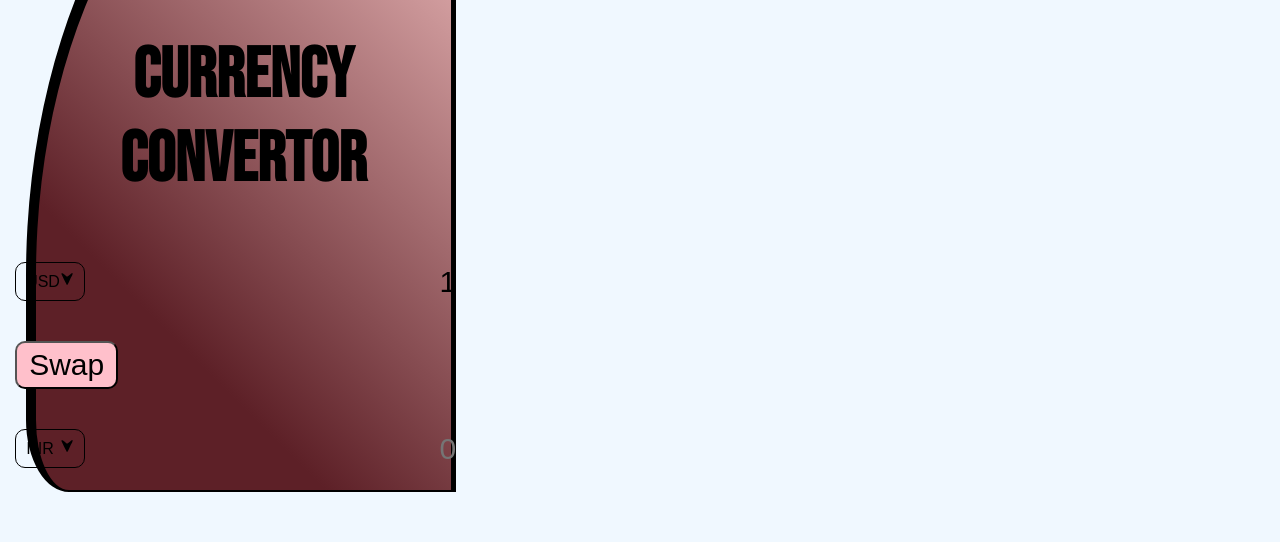
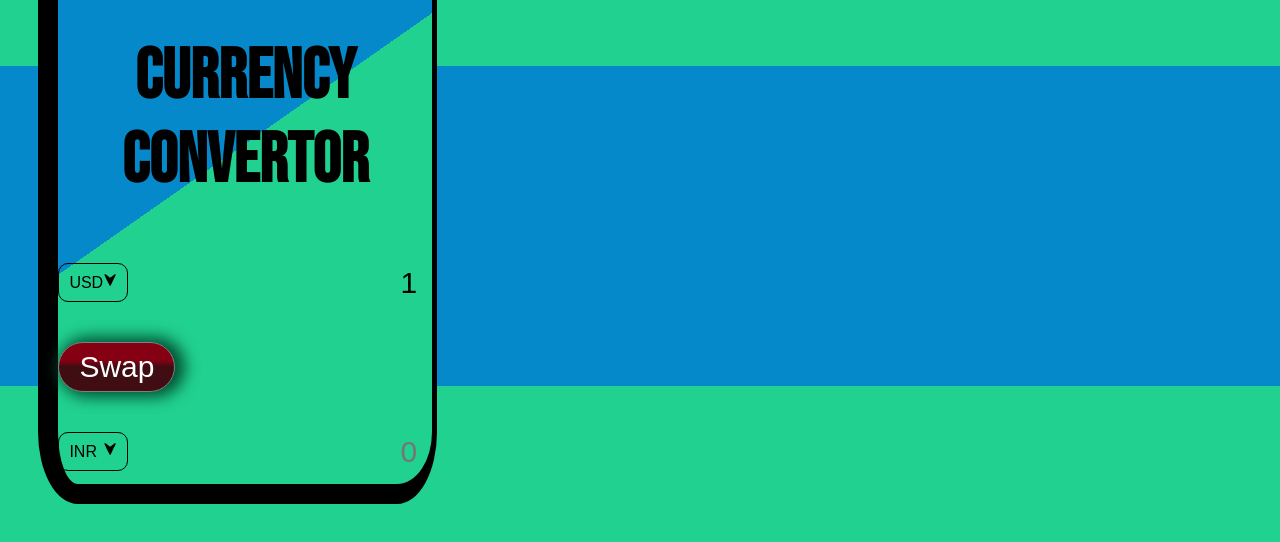
Before and after one commit to saurabh6893/CurrencyConverter, a plain HTML site: page index.html in a window 1280 px wide. Shown: the part 254-796 px from the top of the page. Drawn offline with Linux system fonts and the light colour scheme; no server answers.

Commit message:
Updated visuals

```diff
--- a/style.css
+++ b/style.css
@@ -1,4 +1,5 @@
 @import url('https://fonts.googleapis.com/css2?family=Bebas+Neue&display=swap');
+@import url('https://fonts.googleapis.com/css2?family=Sawarabi+Gothic&display=swap');
 * {
   box-sizing: border-box;
   margin: 0;
@@ -7,10 +8,15 @@
 
 body {
   max-height: 80vh;
-  margin: 2%;
+  padding: 3%;
+  width: 95vw;
+  height: 95vh;
   display: flex;
   flex-direction: row;
-  background-color: aliceblue;
+  background-color: #21d190;
+  background-image: linear-gradient(0deg, #0689cb 50%, #21d190 50%);
+  background-repeat: no-repeat;
+  background-size: cover;
 }
 .cardx {
   display: flex;
@@ -18,22 +24,23 @@ body {
   color: black;
   align-items: center;
   flex-direction: column;
-  background-color: #d387ab;
-  background-image: linear-gradient(225deg, #f4c2c2 2%, #5d2027 74%);
+  background-color: #21d190;
+  background-image: linear-gradient(325deg, #21d190 50%, #0689cb 50%);
   width: 35%;
-  border-radius: 70% 0 0 10%;
+  border-radius: 10%;
   height: 90vh;
   border: solid black;
-  border-width: 20px 5px 2px 10px;
+  border-width: 20px 5px 20px 20px;
 }
 
 .cardy {
-  padding: 10%;
+  padding: 5%;
   display: flex;
   justify-content: center;
   align-items: center;
   text-align: center;
   font-size: 70px;
+  font-family: 'Sawarabi Gothic', sans-serif;
 }
 .boxA {
   display: flex;
@@ -56,11 +63,22 @@ body {
 
 /* ------------------topSection------------------  */
 .btn {
-  background-color: pink;
+  background-color: #3f0d12;
+  background-image: linear-gradient(0deg, #3f0d12 50%, #860014 64%);
+  color: White;
+  border: 1px solid grey;
+  box-shadow: 5px 0 15px 5px #004f32;
   cursor: pointer;
+  border-radius: 25px;
+  font-size: 30px;
+  padding: 7px 20px;
+  transition: 0.5s all ease-in-out;
+}
+
+.btn:hover {
+  padding: 8px 30px;
+  border: 1.5px solid rgb(111, 110, 110);
   border-radius: 10px;
-  font-size: 30px;
-  padding: 5px 12px;
 }
 
 .currency {
@@ -88,6 +106,7 @@ body {
 
 .currency input {
   border: 0;
+  width: 50%;
   background: transparent;
   font-size: 30px;
   text-align: right;
```
